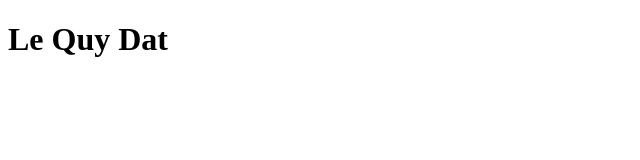
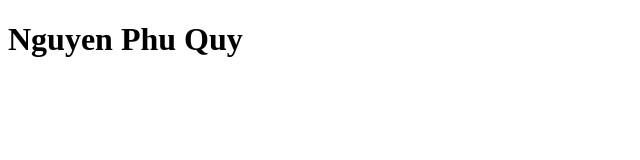
Before and after one commit to quynguyenphu02102007-byte/HIT-WEB-PUBLIC-2026, a plain HTML site: page index.html in a window 1280 px wide. Shown: the whole page, without its empty margins (0-640 px from the left). Drawn offline with Linux system fonts and the light colour scheme.

Commit message:
Update index.html

```diff
--- a/index.html
+++ b/index.html
@@ -6,6 +6,7 @@
     <title>Document</title>
 </head>
 <body>
-    <h1>Le Quy Dat</h1>
+    <h1>Nguyen Phu Quy
+    </h1>
 </body>
 </html>
```
